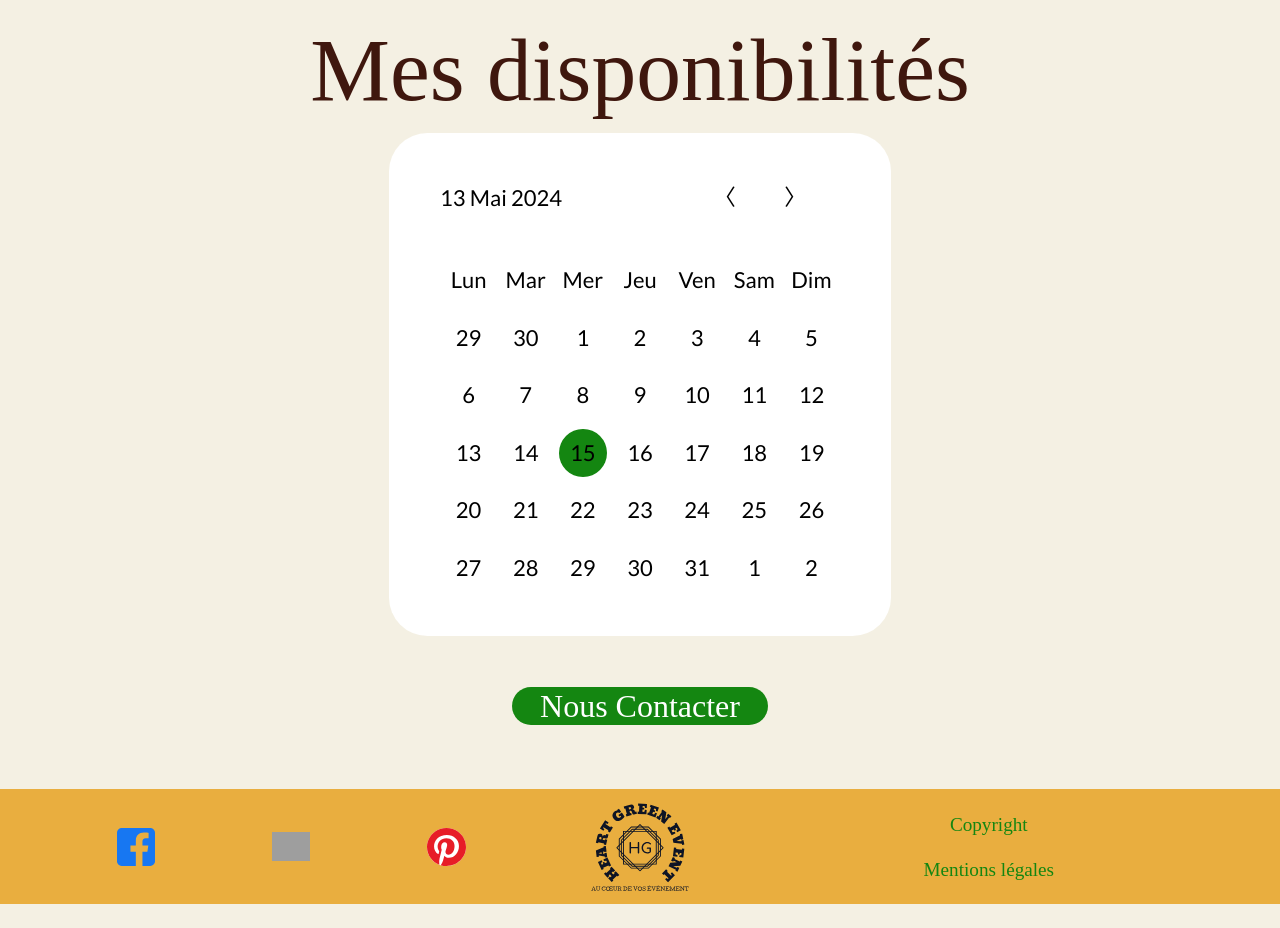
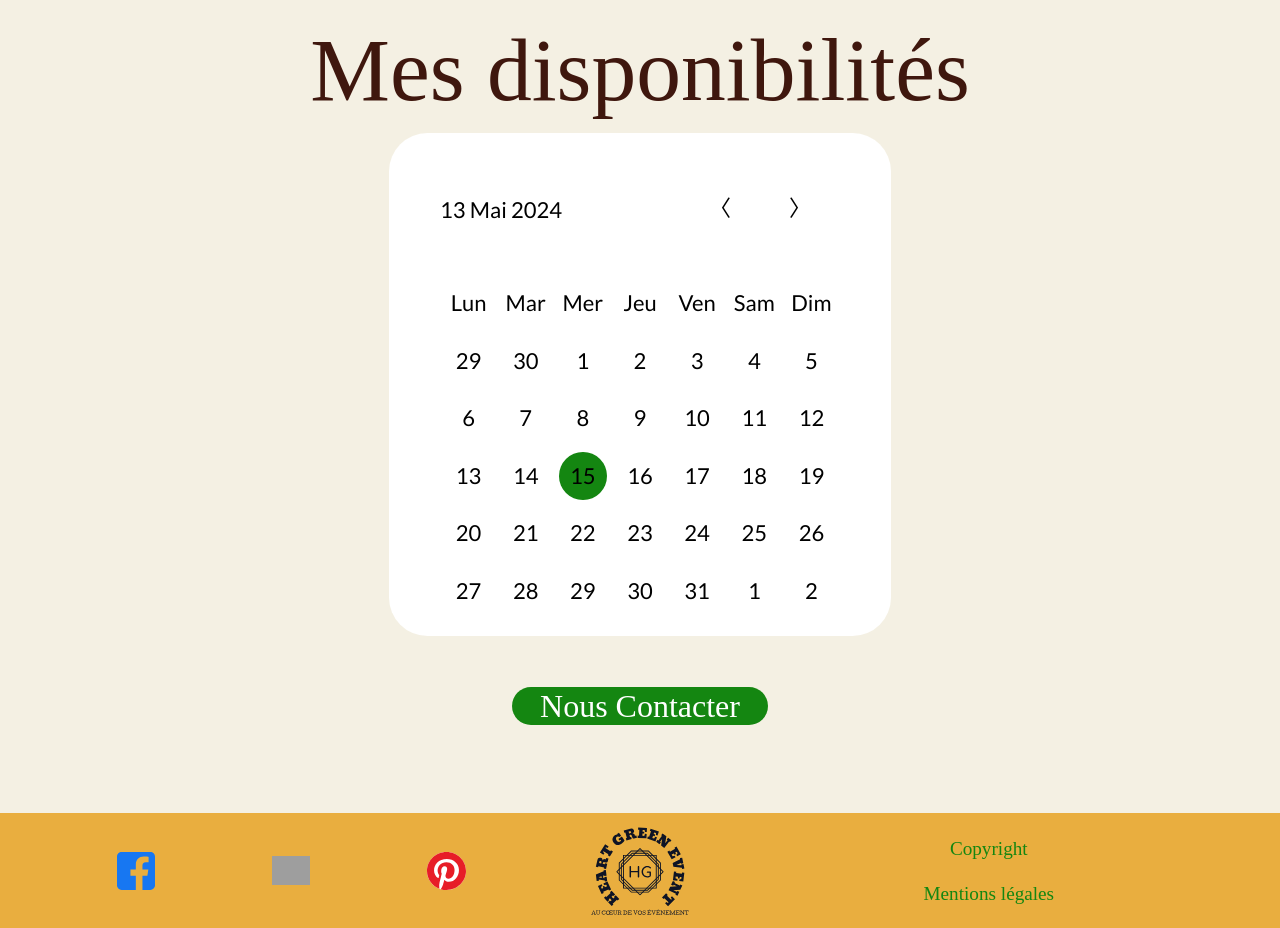
Before and after one commit to xLucasGitHubx/Ma_Formation, a PHP site: page /Pages/planning.html in a window 1280 px wide. Shown: the part 186-1114 px from the top of the page. Before the commit the page ends 1090 px from the top, so only its background shows below. Run offline with PHP 8.4, Linux system fonts and the light colour scheme; some web fonts are replaced; grey boxes are pictures that could not be loaded.

Commit message:
planning desktop réparer

```diff
--- a/6_Mes_Projets/HeartGreenEvent/Style/style.css
+++ b/6_Mes_Projets/HeartGreenEvent/Style/style.css
@@ -826,6 +826,8 @@ ul {
 	/*------- Planning desktop---------------- */
 	.planning {
 		flex-direction: column;
+		flex-wrap: nowrap;
+		margin-bottom: 3vh;
 	}
 	main .calendar-outside {
 		margin: 1vw;
@@ -868,18 +870,20 @@ ul {
 		flex-direction: row;
 		justify-content: space-evenly;
 	}
-	#suivant {
-		margin-left: 6vw;
-		margin-right: 3vw;
-	}
 
 	#suivant {
+		width: 40px;
+		height: 50px;
 		padding: 0;
 		margin: 0;
+		padding-left: 10px;
 	}
 	#precedant {
+		width: 40px;
+		height: 50px;
 		margin: 0;
 		padding: 0;
+		padding-right: 10px;
 	}
 
 	.weeks {
```
